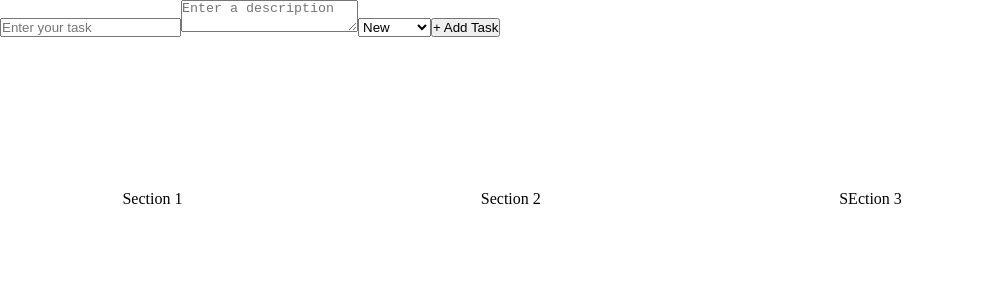
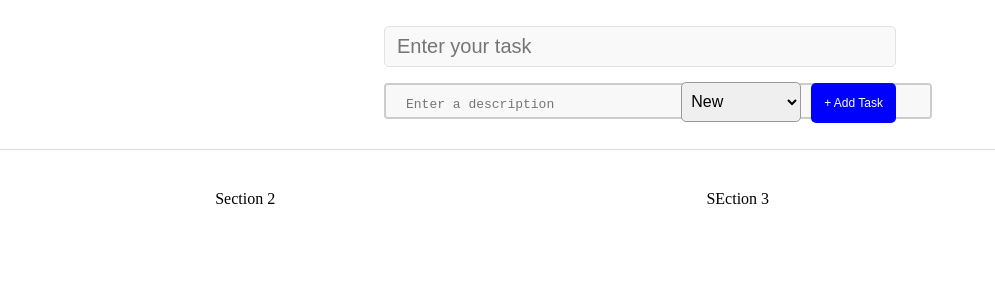
Before and after one commit to ayoncoding404/Todo-List-App, a React (Vite) app: page / in a window 1280 px wide. Shown: the top 300 px of the page, without its empty margins (0-995 px from the left). Built offline with nearby package versions, Linux system fonts and the light colour scheme.

Commit message:
task column image

```diff
--- a/src/App.jsx
+++ b/src/App.jsx
@@ -1,12 +1,12 @@
 import './App.css'
-import TaskForm from './Components/TaskForm'
+import TaskForm from './Components/TaskForm/TaskForm'
 
 const App = () => {
   return (
     <div className="app">
       <TaskForm />
       <main className="app_main">
-        <section className="task_column">Section 1</section>
+
         <section className="task_column">Section 2</section>
         <section className="task_column"> SEction 3</section>
       </main>
--- a/src/Components/TaskForm.jsx
+++ /dev/null
@@ -1,23 +0,0 @@
-import React from "react";
-
-const TaskForm = () => {
-  return (
-    <header className="app_header">
-      <form>
-        <input type="text" className="task_input"
-        placeholder="Enter your task" />
-        <textarea type="text" className="task_description"
-            placeholder="Enter a description"
-        />
-        <select className="task_status">
-            <option value="todo">New</option>
-            <option value="doing">Ongoing</option>
-            <option value="done">Done</option>
-        </select>
-        <button type="submit" className="task_submit">+ Add Task</button>
-      </form>
-    </header>
-  );
-};
-
-export default TaskForm;
--- /dev/null
+++ b/src/Components/TaskForm/TaskForm.jsx
@@ -0,0 +1,38 @@
+import React from "react";
+import styles from "./TaskForm.module.css";
+
+const TaskForm = () => {
+  return (
+    <header className={styles.app_header}>
+      <form>
+        <input
+          type="text"
+          className={styles.task_input}
+          placeholder="Enter your task"
+        />
+        <div className={styles.task_form_bottom}>
+          <div>
+            <textarea
+              type="text"
+              className={styles.task_description}
+              placeholder="Enter a description"
+            />
+          </div>
+          <div>
+            <select className={styles.task_status}>
+              <option value="todo">New</option>
+              <option value="doing">Ongoing</option>
+              <option value="done">Done</option>
+            </select>
+
+            <button type="submit" className={styles.task_submit}>
+              + Add Task
+            </button>
+          </div>
+        </div>
+      </form>
+    </header>
+  );
+};
+
+export default TaskForm;
--- /dev/null
+++ b/src/Components/TaskForm/TaskForm.module.css
@@ -0,0 +1,66 @@
+
+.app_header{
+    display: flex;
+    justify-content: center;
+    align-items: center;
+    border-bottom: 1px solid #dcdcdc;
+}
+
+.task_input{
+    display: flex;
+    font-size: 20px;
+    font-weight: 500;
+    background: #f9f9f9;
+    color: #000;
+    border: 1px solid #dfe3e6;
+    border-radius: 5px;
+    padding: 8px 12px;
+    margin-bottom: 15px;
+    width: 100%;
+}
+
+.app_header > form{
+    width: 40%;
+}
+
+.task_form_bottom{
+    display: flex;
+    align-items: center;
+    justify-content: space-between;
+}
+
+.task_description{
+    width: 250%;
+    height: 36px;
+    padding: 12px 20px;
+    box-sizing: border-box;
+    border: 2px solid #ccc;
+    border-radius: 4px;
+    background-color: #f8f8f8;
+    font-size: 13px;
+    resize: none;
+
+}
+
+.task_status{
+    font-size: 16px;
+     font-weight: 500;
+     border: 1px solid #999;
+     border-radius: 5px;
+     width: 120px;
+     height: 40px;
+     padding: 0 5px;
+}
+
+.task_submit{
+    font-size: 12px;
+    font-weight: 500;
+    background-color: blue;
+    color: #fff;
+    border-radius: 5px;
+    height: 40px;
+    padding: 3px 13px;
+    margin-left: 10px;
+    border: none;
+    cursor: pointer;
+}
```
Also changed, not shown: src/Components/TaskColumn/TaskColumn.jsx (added, +9 -0 lines), src/Components/TaskColumn/TaskColumn.module.css (added).
